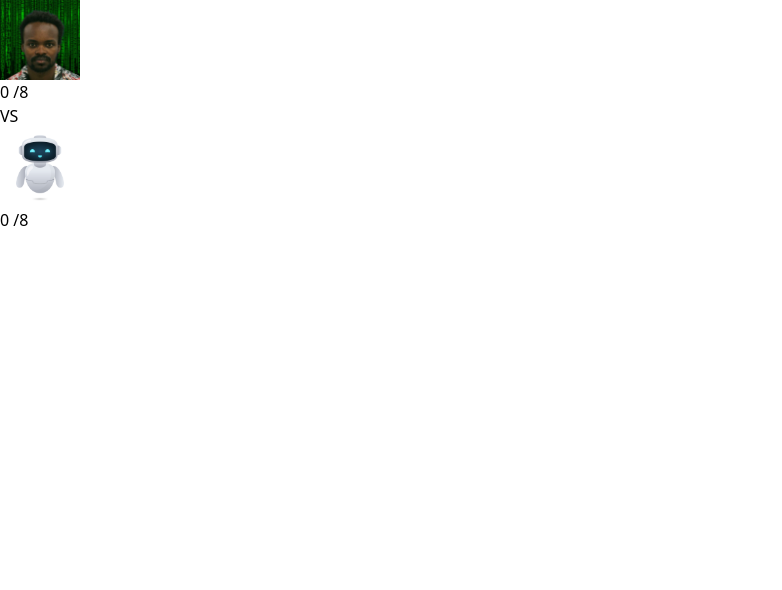
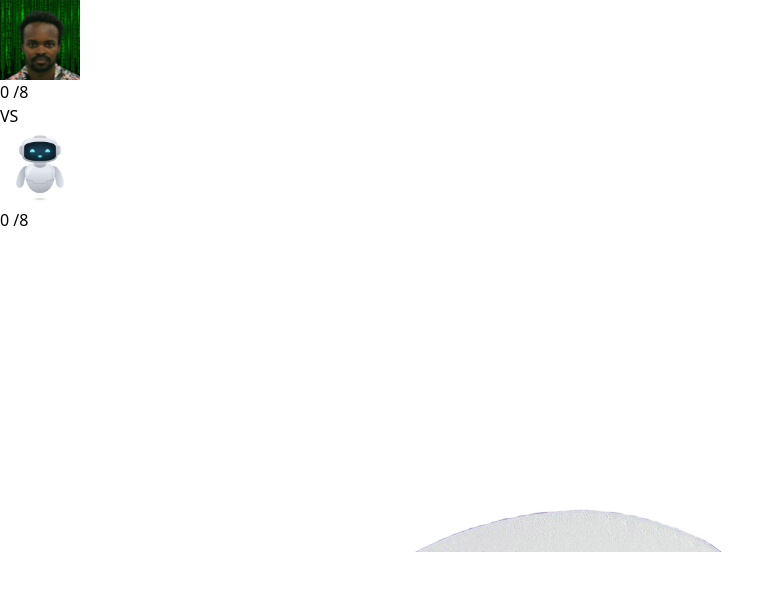
Before and after one commit to fredrukundo/Pong-UI, a Next.js app: page /game/offline in a window 1280 px wide. Shown: the top 590 px of the page, without its empty margins (0-782 px from the left). Built offline with nearby package versions, Linux system fonts and the light colour scheme.

Commit message:
added background image

```diff
--- a/src/components/botAI.tsx
+++ b/src/components/botAI.tsx
@@ -156,7 +156,11 @@ const Ai = () => {
 
       {/* Canvas */}
       <div className="w-full sm:max-w-2xl md:max-w-3xl lg:max-w-5xl aspect-w-16 aspect-h-9">
-        <canvas ref={canvasRef} className="w-full h-full bg-[#064e3b] border-4 border-[#074e7a34]"></canvas>
+        <canvas ref={canvasRef} className="w-full h-full bg-[#064e3b]  bg-contain"
+         style={{
+          backgroundImage: "url('/two.png')",
+        }}
+        ></canvas>
       </div>
     </div>
   );
```
